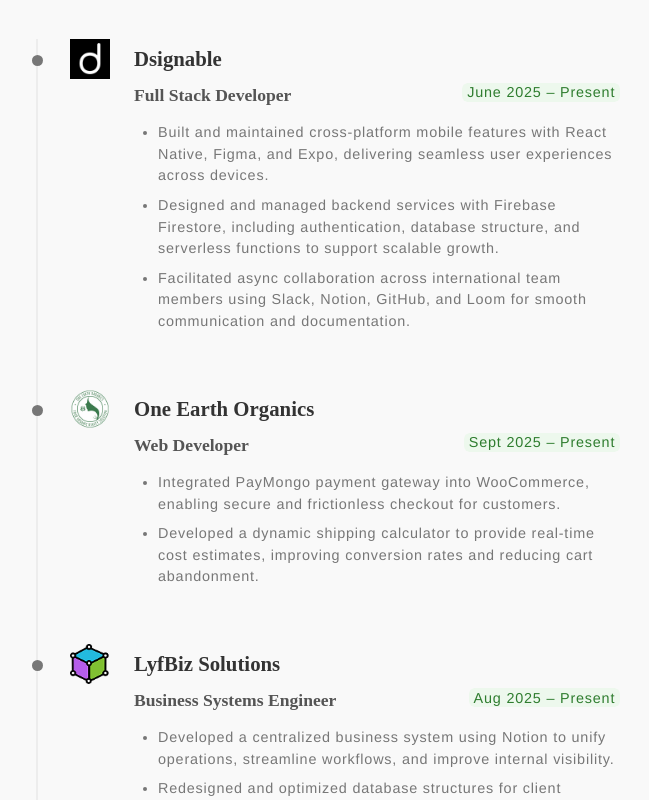
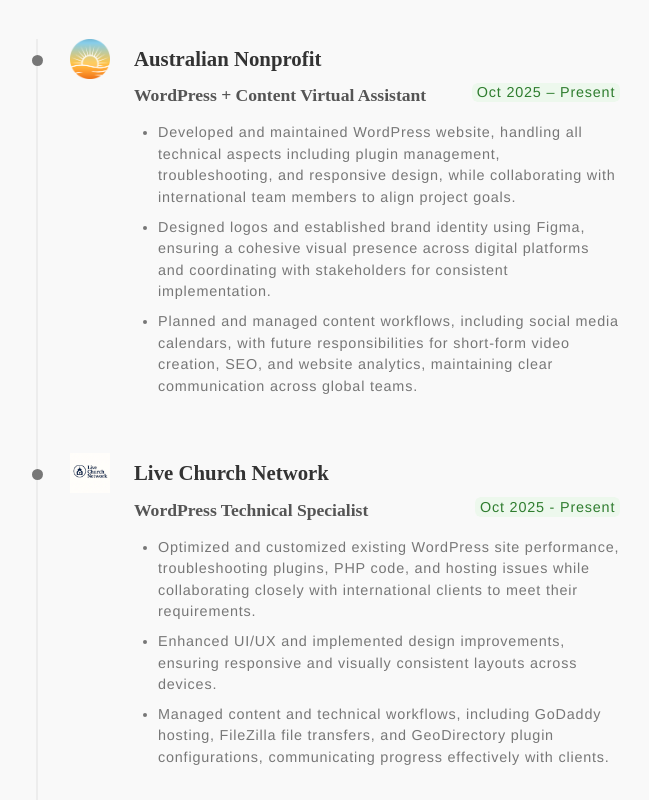
Before and after one commit to drylkr/drylkr.github.io, a plain HTML site: page experience.html in a window 1280 px wide. Shown: the part 320-1120 px from the top of the page, without its empty margins (304-953 px from the left). Drawn offline with Linux system fonts and the light colour scheme.

Commit message:
Add experience

```diff
--- a/js/experience.js
+++ b/js/experience.js
@@ -1,4 +1,34 @@
 const experiences = [
+  {
+    company: "Australian Nonprofit",
+    logo: "/assets/healthyhabitshub-logo.png",
+    roles: [
+      {
+        title: "WordPress + Content Virtual Assistant",
+        date: "Oct 2025 – Present",
+        bullets: [
+          "Developed and maintained WordPress website, handling all technical aspects including plugin management, troubleshooting, and responsive design, while collaborating with international team members to align project goals.",
+          "Designed logos and established brand identity using Figma, ensuring a cohesive visual presence across digital platforms and coordinating with stakeholders for consistent implementation.",
+          "Planned and managed content workflows, including social media calendars, with future responsibilities for short-form video creation, SEO, and website analytics, maintaining clear communication across global teams."
+        ]
+      }
+    ]
+  },
+  {
+    company: "Live Church Network",
+    logo: "/assets/lcn-logo.webp",
+    roles: [
+      {
+        title: "WordPress Technical Specialist",
+        date: "Oct 2025 - Present",
+        bullets: [
+          "Optimized and customized existing WordPress site performance, troubleshooting plugins, PHP code, and hosting issues while collaborating closely with international clients to meet their requirements.",
+          "Enhanced UI/UX and implemented design improvements, ensuring responsive and visually consistent layouts across devices.",
+          "Managed content and technical workflows, including GoDaddy hosting, FileZilla file transfers, and GeoDirectory plugin configurations, communicating progress effectively with clients."
+      ]
+      }
+    ]
+  },
   {
     company: "Dsignable",
     logo: "assets/dsignable_logo.jpeg",
@@ -20,7 +50,7 @@ const experiences = [
     roles: [
       {
         title: "Web Developer",
-        date: "Sept 2025 – Present",
+        date: "Sept 2025 – October 2025",
         bullets: [
           "Integrated PayMongo payment gateway into WooCommerce, enabling secure and frictionless checkout for customers.",
           "Developed a dynamic shipping calculator to provide real-time cost estimates, improving conversion rates and reducing cart abandonment."
@@ -34,7 +64,7 @@ const experiences = [
     roles: [
       {
         title: "Business Systems Engineer",
-        date: "Aug 2025 – Present",
+        date: "Aug 2025 – October 2025",
         bullets: [
           "Developed a centralized business system using Notion to unify operations, streamline workflows, and improve internal visibility.",
           "Redesigned and optimized database structures for client management, process tracking, and executive reporting dashboards.",
@@ -82,6 +112,7 @@ const experiences = [
 ];
 
 
+
 const container = document.getElementById("experience-timeline");
 
 experiences.forEach(exp => {
```
Also changed, not shown: index.html (+1 -1 lines), assets/healthyhabitshub-logo.png (added), assets/lcn-logo.webp (added).
